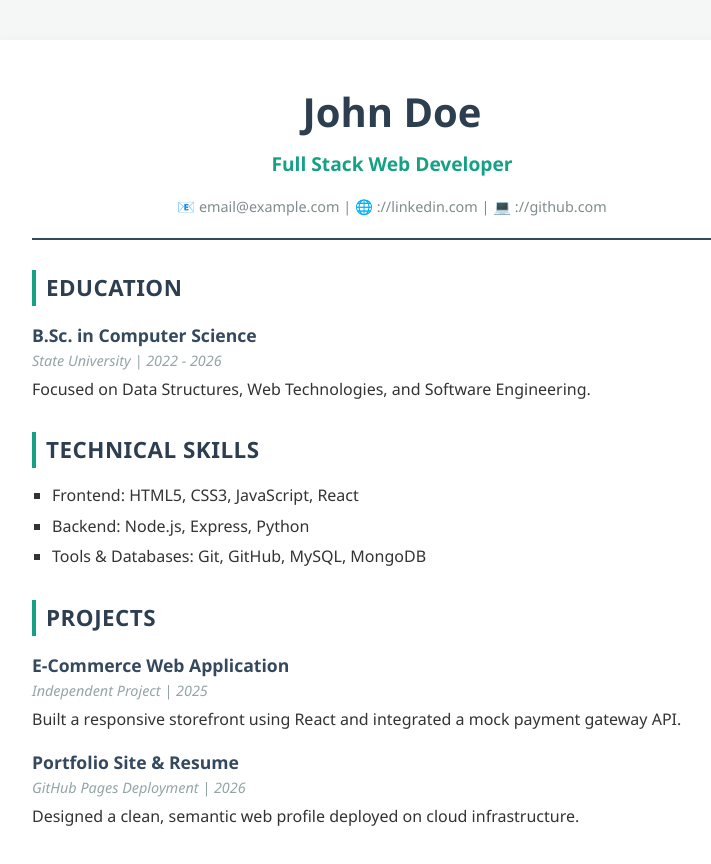
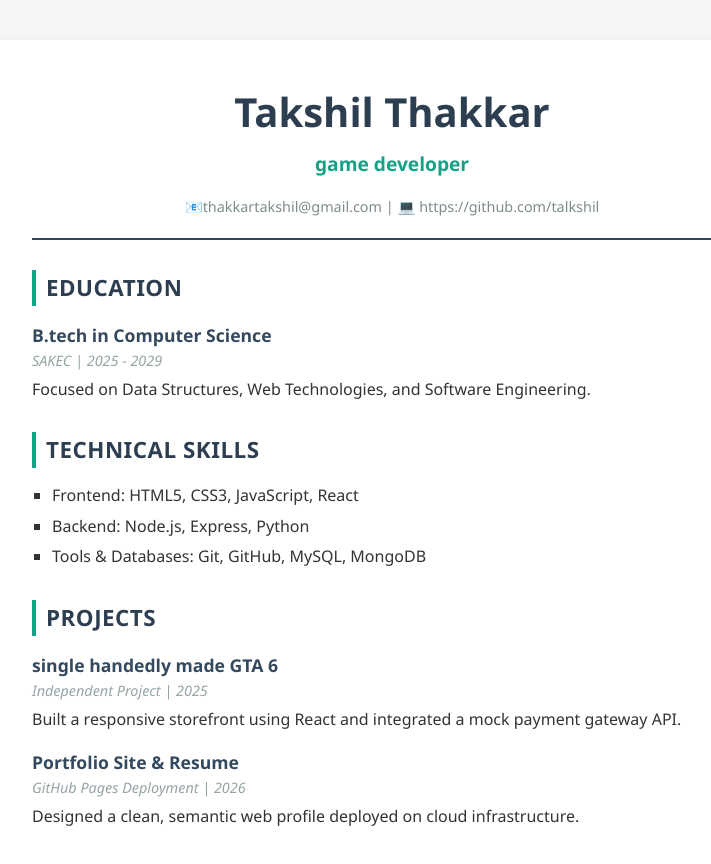
Before and after one commit to talkshil/pehlibaar, a plain HTML site: page index.html in a window 1280 px wide. Shown: the whole page, without its empty margins (248-959 px from the left). Drawn offline with Linux system fonts and the light colour scheme.

Commit message:
Update resume details and author information

```diff
--- a/index.html
+++ b/index.html
@@ -9,12 +9,12 @@
 <body>
     <div class="resume-container">
         <header>
-            <h1>John Doe</h1>
-            <p class="subtitle">Full Stack Web Developer</p>
+            <h1>Takshil Thakkar</h1>
+            <p class="subtitle">game developer</p>
             <div class="contact-info">
-                <span>📧 email@example.com</span> |
-                <span>🌐 ://linkedin.com</span> |
-                <span>💻 ://github.com</span>
+                <span>📧thakkartakshil@gmail.com</span> |
+
+                <span>💻 https://github.com/talkshil</span>
             </div>
         </header>
 
@@ -22,8 +22,8 @@
             <section>
                 <h2>Education</h2>
                 <div class="entry">
-                    <h3>B.Sc. in Computer Science</h3>
-                    <p class="meta">State University | 2022 - 2026</p>
+                    <h3>B.tech in Computer Science</h3>
+                    <p class="meta">SAKEC | 2025 - 2029</p>
                     <p>Focused on Data Structures, Web Technologies, and Software Engineering.</p>
                 </div>
             </section>
@@ -41,7 +41,7 @@
             <section>
                 <h2>Projects</h2>
                 <div class="entry">
-                    <h3>E-Commerce Web Application</h3>
+                    <h3>single handedly made GTA 6</h3>
                     <p class="meta">Independent Project | 2025</p>
                     <p>Built a responsive storefront using React and integrated a mock payment gateway API.</p>
                 </div>
```
